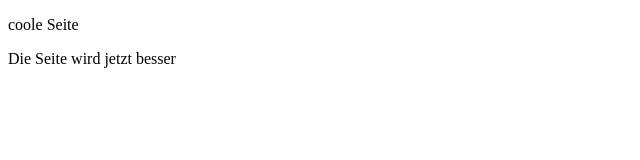
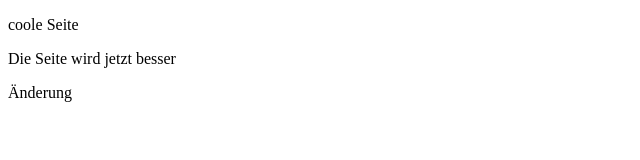
Before and after one commit to fraertl/htl-test-1, a plain HTML site: page index.html in a window 1280 px wide. Shown: the full height of the page, 0-640 px from the left. Drawn offline with Linux system fonts and the light colour scheme.

Commit message:
Änderung

```diff
--- a/index.html
+++ b/index.html
@@ -8,6 +8,7 @@
 
     <p> coole Seite </p>
     <p> Die Seite wird jetzt besser </p>
+    <p> Änderung </p>
     <script src="index.js"></script>
 </body>
 </html>
```
